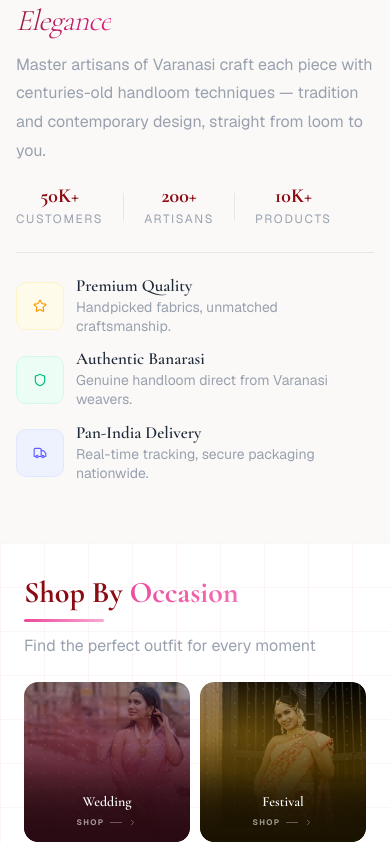
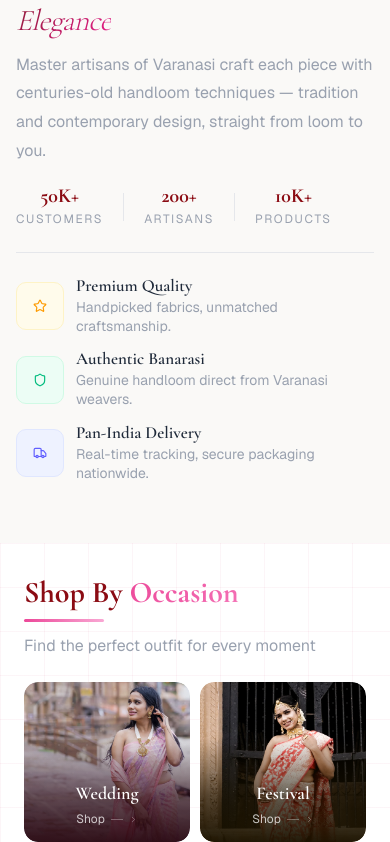
Before and after one commit to rahulkumar-9997/kashi-bunkari, a Next.js app: page / in a window 390 px wide. Shown: the part 1158-2000 px from the top of the page. Built offline with nearby package versions, Linux system fonts and the light colour scheme.

Commit message:
responsive

```diff
--- a/src/components/HeroSlider.tsx
+++ b/src/components/HeroSlider.tsx
@@ -122,7 +122,7 @@ export default function HeroSlider() {
         <CarouselContent className="ml-0">
           {SLIDES.map((s, idx) => (
             <CarouselItem key={s.id} className="pl-0">
-              <div className="relative w-full overflow-hidden h-[50vh] min-h-[320px] sm:h-[65vh] md:h-[75vh] lg:h-[90vh] max-h-[750px]">
+              <div className="relative w-full overflow-hidden h-[50vh] min-h-50 sm:h-[65vh] md:h-[75vh] lg:h-[90vh] max-h-187.5">
                 <SlideBg gradient={s.bg} accent={s.accent} />
                 {s.imgMobile && (
                   <div className="absolute inset-0 md:hidden">
--- a/src/components/OccasionSection.tsx
+++ b/src/components/OccasionSection.tsx
@@ -111,17 +111,6 @@ export default function OccasionSection() {
                       e.currentTarget.style.display = "none";
                     }}
                   />
-
-                  {/* Gradient overlay */}
-                  <div
-                    className="absolute inset-0 z-10"
-                    style={{
-                      background: `radial-gradient(ellipse at 30% 30%, ${item.c3}55 0%, transparent 55%), linear-gradient(to bottom, ${item.c1}22 0%, ${item.c2}bb 55%, ${item.c1}ee 100%)`,
-                    }}
-                  />
-                  <div className="absolute inset-0 z-10 bg-black opacity-25" />
-
-                  {/* Dot texture */}
                   <div
                     className="absolute inset-0 z-10 pointer-events-none opacity-[0.07]"
                     style={{
@@ -142,11 +131,11 @@ export default function OccasionSection() {
 
                   {/* Content */}
                   <div className="absolute inset-0 z-30 flex flex-col items-center justify-end pb-3.5 px-2 text-center">
-                    <p className="font-serif text-white text-[14px] font-semibold leading-tight mb-1.5 drop-shadow-md">
+                    <p className="font-serif text-white text-[18px] lg:text-[16px] font-semibold leading-tight mb-1.5 drop-shadow-md">
                       {item.name}
                     </p>
                     <div className="flex items-center gap-1.5 opacity-75 group-hover:opacity-100 transition-opacity duration-300">
-                      <span className="font-sans text-[8px] font-bold uppercase tracking-[0.16em] text-white/75">
+                      <span className="font-sans text-[12px] text-white">
                         Shop
                       </span>
                       <span className="h-px bg-white/40 w-3 transition-[width] duration-300 group-hover:w-5" />
@@ -154,13 +143,6 @@ export default function OccasionSection() {
                     </div>
                   </div>
 
-                  {/* Bottom glow line */}
-                  <div
-                    className="absolute bottom-0 left-0 right-0 h-[2px] z-30 scale-x-0 transition-transform duration-500 group-hover:scale-x-100"
-                    style={{
-                      background: `linear-gradient(90deg, transparent, ${item.c3}cc, transparent)`,
-                    }}
-                  />
                 </div>
               </Link>
             ))}
```
